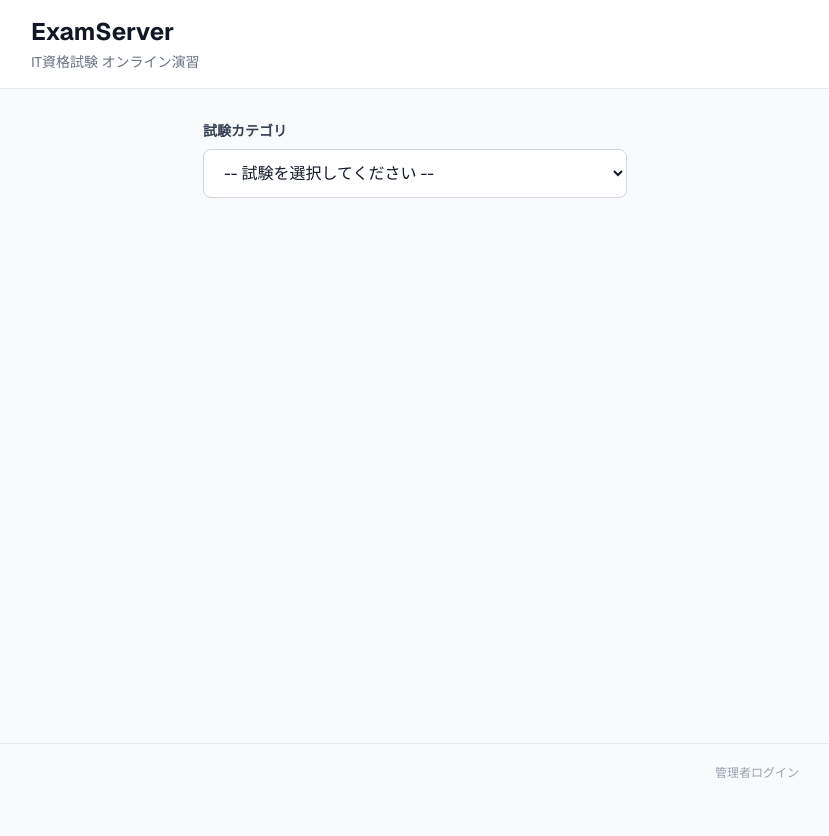
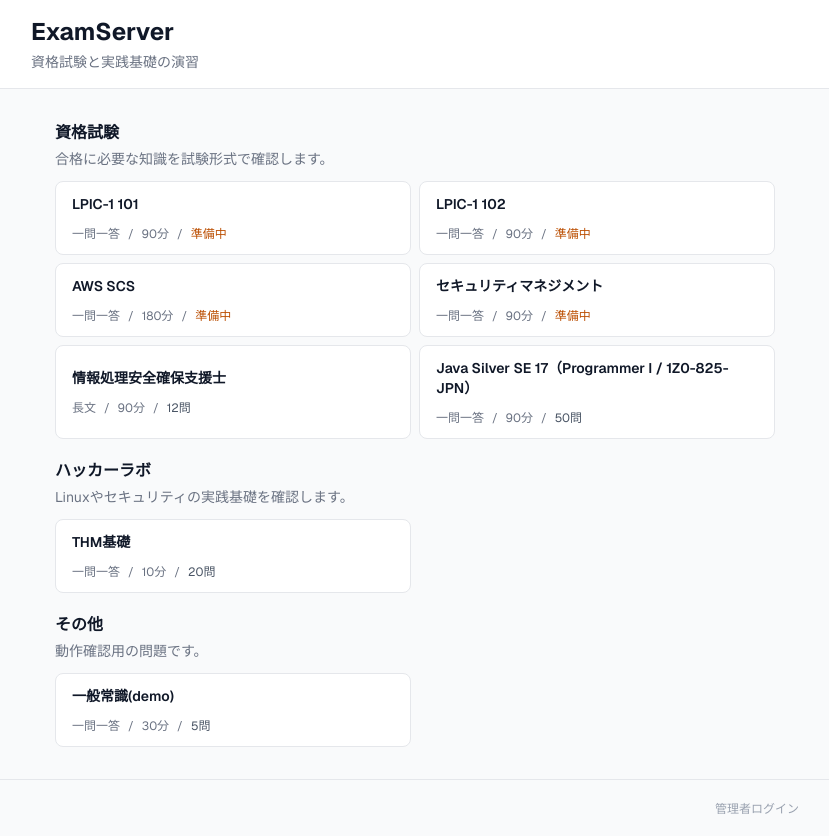
Before and after one commit to TakesSecHacLab-team/ExamServer, a Next.js app: page / in a window 1280 px wide. Shown: the whole page, without its empty margins (225-1054 px from the left). Before the commit the page ends 800 px from the top, so only its background shows below. Built offline with nearby package versions, Linux system fonts and the light colour scheme.

Commit message:
feat: group category selector

```diff
--- a/src/app/page.tsx
+++ b/src/app/page.tsx
@@ -1,13 +1,19 @@
 import Link from "next/link";
-import { getCategories } from "@/lib/questions";
+import { getAllQuestions, getCategories } from "@/lib/questions";
 import CategorySelector from "@/components/CategorySelector";
 
 /**
  * トップページ
- * プルダウンでカテゴリを選択し、試験の概要と出題ドメインを表示する。
+ * 目的別にカテゴリを選択し、試験の概要と出題範囲を表示する。
  */
 export default function HomePage() {
-  const categories = getCategories();
+  const categories = getCategories().map((category) => ({
+    id: category.id,
+    name: category.name,
+    defaultStyle: category.defaultStyle,
+    timeLimit: category.timeLimit,
+    questionCount: getAllQuestions(category.id).length,
+  }));
 
   return (
     <main className="flex-1 flex flex-col min-h-screen">
@@ -15,7 +21,7 @@
         <div className="max-w-3xl mx-auto">
           <h1 className="text-2xl font-bold text-gray-900">ExamServer</h1>
           <p className="text-sm text-gray-500 mt-1">
-            IT資格試験 オンライン演習
+            資格試験と実践基礎の演習
           </p>
         </div>
       </header>
--- a/src/components/CategorySelector.tsx
+++ b/src/components/CategorySelector.tsx
@@ -2,17 +2,29 @@
 
 /**
  * カテゴリ選択コンポーネント
- * プルダウンでカテゴリを選択すると、試験概要・出題ドメイン・学習進捗を表示する。
+ * 目的別にカテゴリを選択し、概要・出題範囲・学習進捗を表示する。
  */
 
 import { useState } from "react";
 import Link from "next/link";
-import type { Category, CategoryProgress } from "@/types/exam";
-import { CATEGORY_DETAILS } from "@/lib/category-details";
+import type { CategoryProgress, QuestionStyle } from "@/types/exam";
+import {
+  CATEGORY_DETAILS,
+  CATEGORY_GROUPS,
+  type CategoryGroup,
+} from "@/lib/category-details";
 import { loadCategoryProgress } from "@/lib/storage";
 
+interface CategoryWithCount {
+  id: string;
+  name: string;
+  defaultStyle: QuestionStyle;
+  timeLimit: number;
+  questionCount: number;
+}
+
 interface Props {
-  categories: Category[];
+  categories: CategoryWithCount[];
 }
 
 export default function CategorySelector({ categories }: Props) {
@@ -28,28 +40,42 @@
   };
 
   return (
-    <div className="space-y-6">
-      {/* プルダウン */}
-      <div>
-        <label
-          htmlFor="category-select"
-          className="block text-sm font-semibold text-gray-700 mb-2"
-        >
-          試験カテゴリ
-        </label>
-        <select
-          id="category-select"
-          value={selectedId}
-          onChange={(e) => handleCategoryChange(e.target.value)}
-          className="w-full px-4 py-3 text-base border border-gray-300 rounded-lg bg-white focus:outline-none focus:ring-2 focus:ring-blue-500 focus:border-blue-500"
-        >
-          <option value="">-- 試験を選択してください --</option>
-          {categories.map((c) => (
-            <option key={c.id} value={c.id}>
-              {c.name}
-            </option>
-          ))}
-        </select>
+    <div className="space-y-8">
+      <div className="space-y-5" aria-label="カテゴリ一覧">
+        {CATEGORY_GROUPS.map((group) => {
+          const groupCategories = categories.filter(
+            (category) => getCategoryGroup(category.id) === group.id
+          );
+
+          if (groupCategories.length === 0) return null;
+
+          return (
+            <section key={group.id} aria-labelledby={`group-${group.key}`}>
+              <div className="mb-3">
+                <h2
+                  id={`group-${group.key}`}
+                  className="text-base font-bold text-gray-900"
+                >
+                  {group.id}
+                </h2>
+                <p className="mt-1 text-sm text-gray-500">
+                  {group.description}
+                </p>
+              </div>
+
+              <div className="grid gap-2 sm:grid-cols-2">
+                {groupCategories.map((category) => (
+                  <CategoryButton
+                    key={category.id}
+                    category={category}
+                    selected={category.id === selectedId}
+                    onSelect={() => handleCategoryChange(category.id)}
+                  />
+                ))}
+              </div>
+            </section>
+          );
+        })}
       </div>
 
       {/* 選択後の詳細表示 */}
@@ -74,10 +100,10 @@
             </div>
           </div>
 
-          {/* 出題ドメイン */}
+          {/* 出題範囲 */}
           <div className="bg-white rounded-lg border border-gray-200 p-5">
             <h3 className="text-sm font-semibold text-gray-700 mb-3">
-              出題ドメイン
+              出題範囲
             </h3>
             <div className="space-y-3">
               {detail.domains.map((domain) => (
@@ -134,3 +160,60 @@
     </div>
   );
 }
+
+function CategoryButton({
+  category,
+  selected,
+  onSelect,
+}: {
+  category: CategoryWithCount;
+  selected: boolean;
+  onSelect: () => void;
+}) {
+  const detail = CATEGORY_DETAILS[category.id];
+  const stateLabel =
+    category.questionCount === 0 ? "準備中" : `${category.questionCount}問`;
+
+  return (
+    <button
+      type="button"
+      aria-pressed={selected}
+      onClick={onSelect}
+      className={`w-full rounded-lg border px-4 py-3 text-left transition-colors focus:outline-none focus-visible:ring-2 focus-visible:ring-blue-500 focus-visible:ring-offset-2 ${
+        selected
+          ? "border-blue-500 bg-blue-50"
+          : "border-gray-200 bg-white hover:border-gray-300"
+      }`}
+    >
+      <span className="block text-sm font-semibold text-gray-900">
+        {category.name}
+      </span>
+      <span className="mt-3 flex flex-wrap items-center gap-2 text-xs text-gray-500">
+        <span>{styleLabel(category.defaultStyle)}</span>
+        <span aria-hidden="true">/</span>
+        <span>{Math.floor(category.timeLimit / 60)}分</span>
+        <span aria-hidden="true">/</span>
+        <span
+          className={
+            category.questionCount === 0 ? "text-amber-700" : "text-gray-600"
+          }
+        >
+          {stateLabel}
+        </span>
+      </span>
+      {selected && detail && (
+        <span className="mt-2 block text-xs font-medium text-blue-700">
+          選択中
+        </span>
+      )}
+    </button>
+  );
+}
+
+function styleLabel(style: QuestionStyle): string {
+  return style === "scenario" ? "長文" : "一問一答";
+}
+
+function getCategoryGroup(categoryId: string): CategoryGroup {
+  return CATEGORY_DETAILS[categoryId]?.group ?? "その他";
+}
--- a/src/lib/category-details.ts
+++ b/src/lib/category-details.ts
@@ -6,13 +6,39 @@
  */
 
 export interface CategoryDetail {
+  group: CategoryGroup;
   overview: string;
   domains: { name: string; description: string }[];
 }
 
+export type CategoryGroup = "資格試験" | "ハッカーラボ" | "その他";
+
+export const CATEGORY_GROUPS: {
+  key: string;
+  id: CategoryGroup;
+  description: string;
+}[] = [
+  {
+    key: "certification",
+    id: "資格試験",
+    description: "合格に必要な知識を試験形式で確認します。",
+  },
+  {
+    key: "lab",
+    id: "ハッカーラボ",
+    description: "Linuxやセキュリティの実践基礎を確認します。",
+  },
+  {
+    key: "other",
+    id: "その他",
+    description: "動作確認用の問題です。",
+  },
+];
+
 /** カテゴリIDをキーにした詳細情報 */
 export const CATEGORY_DETAILS: Record<string, CategoryDetail> = {
   "lpic1-101": {
+    group: "資格試験",
     overview:
       "LPIC-1の前半試験。Linuxシステムの基礎を問います。システムアーキテクチャ、パッケージ管理、GNUコマンド、デバイスとファイルシステムが出題範囲です。",
     domains: [
@@ -23,6 +49,7 @@
     ],
   },
   "lpic1-102": {
+    group: "資格試験",
     overview:
       "LPIC-1の後半試験。シェルスクリプト、ユーザー管理、ネットワーク基礎、セキュリティの実践知識を問います。",
     domains: [
@@ -34,6 +61,7 @@
     ],
   },
   "aws-scs": {
+    group: "資格試験",
     overview:
       "AWSセキュリティの専門資格。インシデント対応、ログ・モニタリング、インフラ保護、ID管理、データ保護の5ドメインから出題されます。",
     domains: [
@@ -45,6 +73,7 @@
     ],
   },
   sg: {
+    group: "資格試験",
     overview:
       "情報セキュリティの基礎を問う国家試験。組織のセキュリティポリシー策定や運用管理に必要な知識を幅広く出題します。科目Aは四肢択一、科目Bは実践的なケーススタディです。",
     domains: [
@@ -55,6 +84,7 @@
     ],
   },
   sc: {
+    group: "資格試験",
     overview:
       "情報セキュリティの高度専門家向け国家試験。午後試験ではA4数ページに渡るシナリオを読み解き、攻撃手法の分析やセキュリティ対策の立案能力が問われます。",
     domains: [
@@ -66,6 +96,7 @@
     ],
   },
   general: {
+    group: "その他",
     overview:
       "社会・科学・地理など幅広い分野から出題される一般常識問題集です。動作確認用のサンプルカテゴリとしても利用できます。",
     domains: [
@@ -76,6 +107,7 @@
     ],
   },
   "thm-basics": {
+    group: "ハッカーラボ",
     overview:
       "TryHackMe初学者向けのLinux基礎コマンド小テストです。前半は状況設定問題（どのコマンドを使うか）、後半はコマンド確認問題（コマンドの作用を答える）の計20問で構成されています。",
     domains: [
@@ -84,6 +116,7 @@
     ],
   },
   "java-silver": {
+    group: "資格試験",
     overview:
       "Oracle認定資格 Java SE 17 Silver / Programmer I（試験番号: 1Z0-825-JPN）対策問題集。合格ライン65%、制限時間90分。基本構文・OOP・例外処理・配列・List・Java 17新機能を複合コードで問う全50問。",
     domains: [
```
